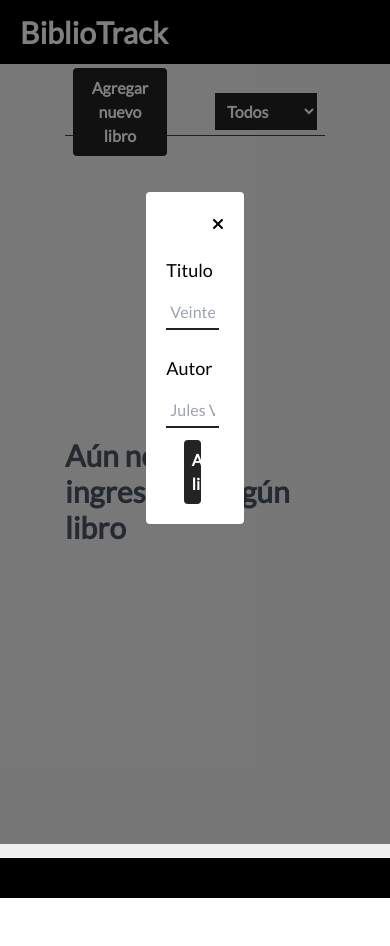
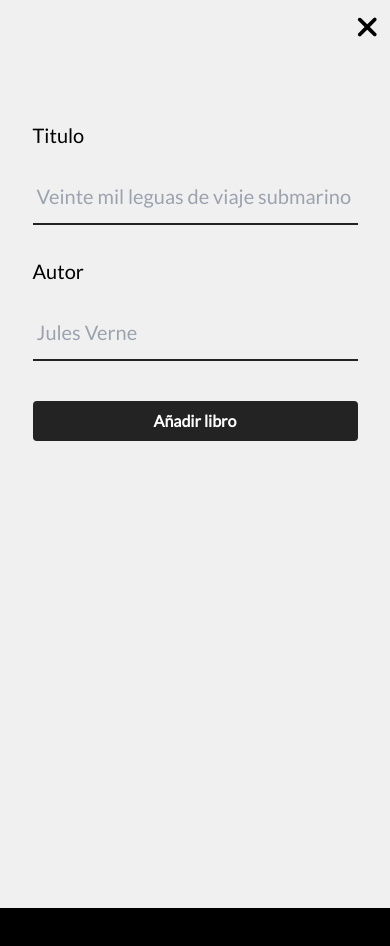
Before and after one commit to MateoCao/coleccion-libros, a Vue app: page / in a window 390 px wide. Both pictures are taken after a click on the button "Agregar nuevo libro". Before the commit the page ends 898 px from the top, so only its background shows below. Built offline with nearby package versions, Linux system fonts and the light colour scheme.

Commit message:
Responsive v.1

```diff
--- a/src/components/AddBook.vue
+++ b/src/components/AddBookDesktop.vue
@@ -6,9 +6,9 @@ defineProps({
 
 <template>
   <div
-    class="fixed flex bg-[rgba(0,0,0,0.5)] justify-center items-center w-screen h-screen top-0 right-0"
+    class="hidden md:flex fixed  bg-[rgba(0,0,0,0.5)] justify-center items-center w-screen h-screen top-0 right-0 overflow-hidden"
   >
-    <div class="flex flex-col relative bottom-16 bg-white rounded w-3/12 gap-5 p-5">
+    <div class="flex flex-col relative bottom-16 bg-white rounded sm:w-[450px] gap-5 p-5">
       <div class="ml-auto">
         <span class="cursor-pointer" @click="closeForm">
           <font-awesome-icon :icon="['fas', 'xmark']" />
--- /dev/null
+++ b/src/components/AddBookMobile.vue
@@ -0,0 +1,70 @@
+<template>
+    <div class="flex flex-col md:hidden fixed h-screen w-screen left-0 top-0 m-0 p-0 z-50 bg-[#f0f0f0] text-black">
+        <div className='ml-full mr-0 w-auto'>
+            <span @click="closeForm" className='absolute right-3 top-2 text-3xl'>
+                <font-awesome-icon :icon="['fas', 'xmark']" />
+            </span>
+      </div>
+      <div class="flex items-center justify-center h-4/6">
+        <form class="flex flex-col w-5/6 gap-5" @submit.prevent="submitForm">
+          <label class="text-xl" for="title">Titulo</label>
+          <input
+            class="border-b-[#232323] focus:border-b-[#2e4f88] bg-[#f0f0f0] h-14 duration-300 border-b-2 outline-none p-1 text-xl"
+            type="text"
+            placeholder="Veinte mil leguas de viaje submarino"
+            name="title"
+            id="title"
+            v-model="title"
+            required
+          />
+          <label class="mt-3 text-xl" for="author">Autor</label>
+          <input
+            class="border-b-[#232323] focus:border-b-[#2e4f88] bg-[#f0f0f0] h-14 duration-300 border-b-2 outline-none p-1 text-xl"
+            type="text"
+            placeholder="Jules Verne"
+            name="author"
+            id="author"
+            v-model="author"
+            required
+          />
+          <button
+            class="bg-[#232323] hover:bg-black duration-300 rounded text-white font-semibold p-2 w-full self-center mt-5"
+            type="submit"
+          >
+            Añadir libro
+          </button>
+        </form>
+      </div>
+    </div>
+</template>
+
+<script>
+export default {
+  data() {
+    return {
+      title: '',
+      author: '',
+      isRead: false
+    }
+  },
+  methods: {
+    submitForm() {
+      const newBook = {
+        id: this.books.length === 0 ? 1 : this.books[this.books.length - 1].id + 1,
+        title: this.title,
+        author: this.author,
+        isRead: this.isRead
+      }
+
+      ;(this.title = ''), (this.author = '')
+
+      this.$emit('addNewBook', newBook)
+      this.$emit('closeBookForm')
+    },
+    closeForm() {
+      this.$emit('closeBookForm')
+      ;(this.title = ''), (this.author = '')
+    }
+  }
+}
+</script>
--- a/src/components/BookItem.vue
+++ b/src/components/BookItem.vue
@@ -5,20 +5,20 @@ defineProps({
 </script>
 
 <template>
-  <li :class="this.book.isRead ? 'bg-[#7bc58b]' : 'bg-white'" class="h-28 rounded flex">
-    <div class="basis-2/12">
+  <li :class="this.book.isRead ? 'bg-[#7bc58b]' : 'bg-white'" class="min-h-[125px] h-auto rounded flex gap-3 sm:gap-0">
+    <div class="basis-2/12 min-w-[150px]">
       <div class="mx-auto w-4/6 h-full p-1">
-        <img class="h-full w-full" src="../assets/books/libro1.jpeg" alt="" />
+        <img class="h-full w-full rounded" src="../assets/books/mybook.png" alt="" />
       </div>
     </div>
     <div class="basis-6/12 flex justify-center flex-col gap-2">
-      <h4 class="font-semibold text-2xl">{{ book.title }}</h4>
-      <p>{{ book.author }}</p>
+      <h4 class="font-semibold text-lg md:text-xl">{{ book.title }}</h4>
+      <p class="text-sm md:text-lg">{{ book.author }}</p>
     </div>
-    <div class="basis-4/12 flex gap-4 items-center justify-around text-sm">
+    <div class="basis-4/12 flex flex-wrap gap-2 items-center justify-around text-sm p-1">
       <button
         @click="handleIsRead"
-        class="h-fit min-h-[40%] rounded text-white font-semibold p-1 w-[150px]"
+        class="h-fit min-h-[35%] rounded text-sm md:text-base text-white font-semibold p-1 sm:w-[150px]"
         :class="
           this.book.isRead
             ? 'bg-[#477ad1] hover:bg-[#3669c0] duration-300'
@@ -29,7 +29,7 @@ defineProps({
       </button>
       <button
         @click="toggleDeleteMessage"
-        class="bg-[#eb7575] hover:bg-[#b95d5d] duration-300 h-fit min-h-[40%] rounded text-white font-semibold p-1"
+        class="bg-[#eb7575] hover:bg-[#b95d5d] duration-300 text-sm md:text-base h-fit min-h-[35%] rounded text-white font-semibold p-1"
       >
         Eliminar
       </button>
--- a/src/components/BooksDisplay.vue
+++ b/src/components/BooksDisplay.vue
@@ -10,7 +10,7 @@ defineProps({
   <div class="h-full mt-2 flex items-center" v-if="books.length === 0">
     <h2 class="text-3xl font-semibold text-gray-600">Aún no has ingresado ningún libro</h2>
   </div>
-  <ul v-else class="flex flex-col gap-3 mt-5 w-5/6">
+  <ul v-else class="flex flex-col gap-3 mt-5 w-full sm:w-5/6 p-2 sm:p-0">
     <BookItem
       v-for="(book, i) in books"
       :key="i"
--- a/src/pages/HomePage.vue
+++ b/src/pages/HomePage.vue
@@ -1,7 +1,8 @@
 <script setup>
 import Navbar from '../components/NavComponent.vue'
 import BooksDisplay from '../components/BooksDisplay.vue'
-import AddBook from '../components/AddBook.vue'
+import AddBookDesktop from '../components/AddBookDesktop.vue'
+import AddBookMobile from "../components/AddBookMobile.vue"
 </script>
 
 <template>
@@ -9,14 +10,21 @@ import AddBook from '../components/AddBook.vue'
     <h1 class="text-white font-bold text-3xl ml-5">BiblioTrack</h1>
   </header>
   <main class="flex justify-center mt-6">
-    <section class="flex flex-col items-center w-2/3 min-h-[750px]">
+    <section class="flex flex-col items-center w-full lg:min-w-[850px] md:w-5/6 xl:w-2/3 min-h-[800px]">
       <Navbar @openBookForm="toggleBookForm" @handleFilter="toggleFilter" />
       <BooksDisplay
         :books="filterBooks(books)"
         @deleteBook="deleteBook"
         @handleIsRead="handleIsRead"
       />
-      <AddBook
+      <AddBookDesktop
+        v-show="showBookForm"
+        :books="books"
+        @closeBookForm="toggleBookForm"
+        @addNewBook="addBook"
+      />
+      <AddBookMobile
+        :class="showBookForm ? 'animate-slideOutLeft' : 'animate-slideOutLeft'"
         v-show="showBookForm"
         :books="books"
         @closeBookForm="toggleBookForm"
--- a/tailwind.config.js
+++ b/tailwind.config.js
@@ -6,6 +6,20 @@ export default {
   ],
   theme: {
     extend: {
+      keyframes: {
+        slideOutLeft: {
+          '0%, 100%': { transform: 'translateX(0)' },
+          '0%': { transform: 'translateX(100vw)' }
+        },
+        slideInLeft: {
+          '100%': { transform: 'translateX(100vw)' },
+          '100%, 0%': { transform: 'translateX(0)' }
+        }
+      },
+      animation: {
+        slideOutLeft: 'slideOutLeft 400ms ease-in-out',
+        slideInLeft: 'slideInLeft 400ms ease-in-out'
+      },
       fontFamily: {
         body: ["Lato"]
       }
```
Also changed, not shown: src/assets/books/libro1.jpeg (deleted), src/assets/books/mybook.png (added).
